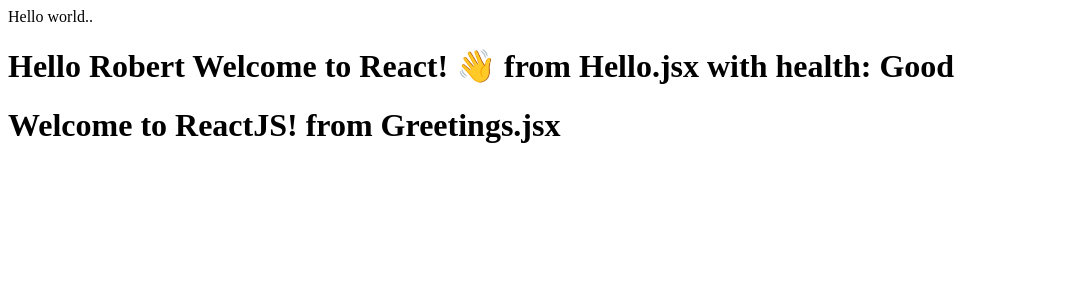
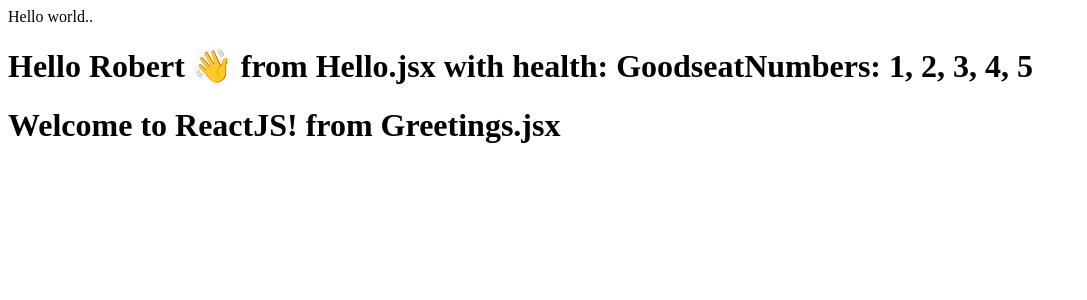
Before and after one commit to maheswar189/reactJsLearning, a React app: page / in a window 1280 px wide. Shown: the top 300 px of the page, without its empty margins (0-1087 px from the left). Built offline with nearby package versions, Linux system fonts and the light colour scheme; the HTML template or start-up script is replaced by a standard one.

Commit message:
ReactJS Tutorial 12 : Passing Arrays & Objects To Components Using Props

```diff
--- a/src/App.jsx
+++ b/src/App.jsx
@@ -3,16 +3,19 @@
 import Greetings from "./components/Greetings.jsx";
 
 function App() {
+  const person = {
+    name: "Robert",
+    age: 30,
+    city: "New York",
+    emoji: "👋",
+    health: "Good",
+    seatNumbers: [1, 2, 3, 4, 5],
+  };
   return (
     <div>
       {" "}
       Hello world..
-      <Hello
-        name="Robert"
-        message="Welcome to React!"
-        emoji="👋"
-        health="Good"
-      />
+      <Hello person={person} />
       <Greetings />
     </div>
   );
--- a/src/components/Hello.jsx
+++ b/src/components/Hello.jsx
@@ -1,7 +1,9 @@
-function Hello({ name, message, emoji, health }) {
+function Hello({ person }) {
   return (
     <h1>
-      Hello {name} {message} {emoji} from Hello.jsx with health: {health}
+      Hello {person.name} {person.message} {person.emoji} from Hello.jsx with
+      health: {person.health}
+      seatNumbers: {person.seatNumbers.join(", ")}
     </h1>
   );
 }
```
